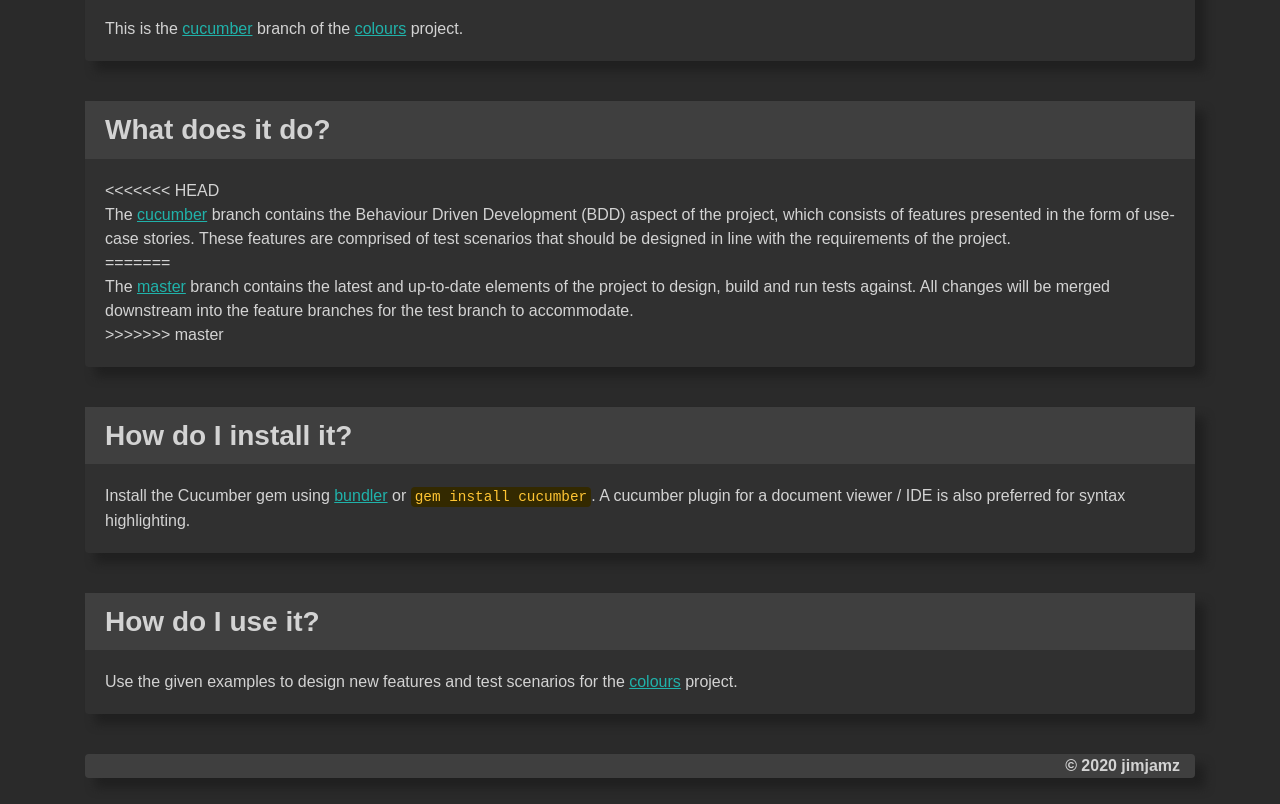
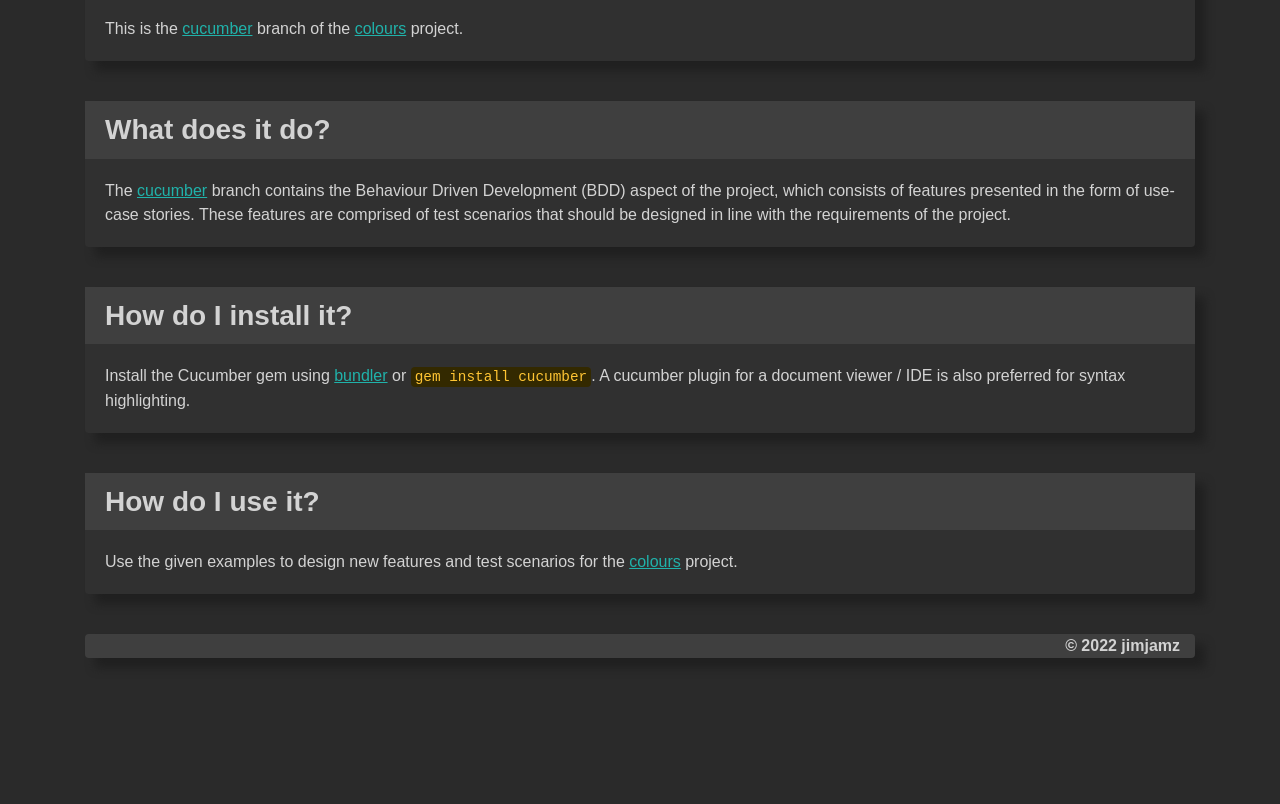
Before and after one commit to jimjamz/colours, a plain HTML site: page doc/doc.html in a window 1280 px wide. Shown: the part 183-987 px from the top of the page. After the commit the page ends 867 px from the top, so only its background shows below. Drawn offline with Linux system fonts and the light colour scheme.

Commit message:
Fixed the documentation

```diff
--- a/doc/doc.html
+++ b/doc/doc.html
@@ -17,11 +17,7 @@
       <div class="card mb-4">
         <h2 class="card-header">What does it do?</h2>
         <div class="card-body">
-<<<<<<< HEAD
           <p class="mb-0">The <a href="https://github.com/jimjamz/colours/tree/cucumber">cucumber</a> branch contains the Behaviour Driven Development (BDD) aspect of the project, which consists of features presented in the form of use-case stories. These features are comprised of test scenarios that should be designed in line with the requirements of the project.</p>
-=======
-          <p class="mb-0">The <a href="https://github.com/jimjamz/colours/tree/master">master</a> branch contains the latest and up-to-date elements of the project to design, build and run tests against.  All changes will be merged downstream into the feature branches for the test branch to accommodate.</p>
->>>>>>> master
         </div>
       </div>
       <div class="card mb-4">
@@ -37,6 +33,6 @@
         </div>
       </div>
       <div class="card" id="colours-footer">
-        &copy; 2020 jimjamz
+        &copy; 2022 jimjamz
       </div>
     </div>
```
